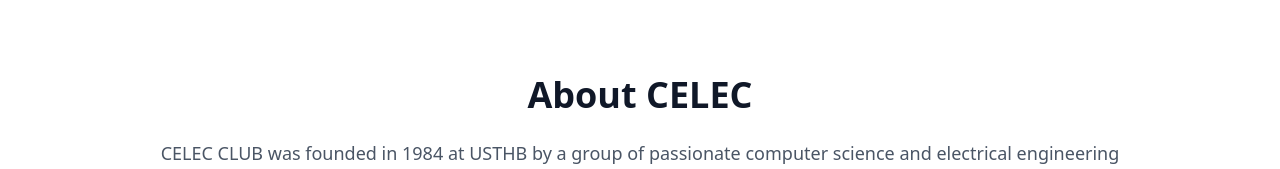
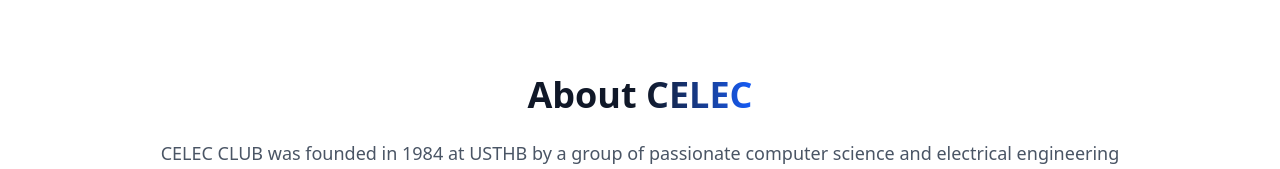
Before and after one commit to celec-club/celec-website, a Next.js app: page / in a window 1280 px wide. Shown: the part 589-758 px from the top of the page. Built offline with nearby package versions, Linux system fonts and the light colour scheme.

Commit message:
feat: Enhance About section with styled CELEC text

```diff
--- a/src/components/Home/About/page.tsx
+++ b/src/components/Home/About/page.tsx
@@ -3,8 +3,9 @@
         <section id="about-us" className="py-16 md:py-20 px-4 bg-white">
             <div className="max-w-5xl mx-auto text-center mb-10 md:mb-12">
                 <h2 className="text-3xl sm:text-4xl font-bold text-gray-900 mb-4 sm:mb-6">
-                    About CELEC
+                    About <span className="text-transparent bg-clip-text bg-linear-to-r from-gray-900 to-blue-600">CELEC</span>
                 </h2>
+
 
                 <p className="text-gray-600 text-base sm:text-lg mb-4 leading-relaxed">
                     CELEC CLUB was founded in 1984 at USTHB by a group of passionate computer science and electrical engineering students.
```
